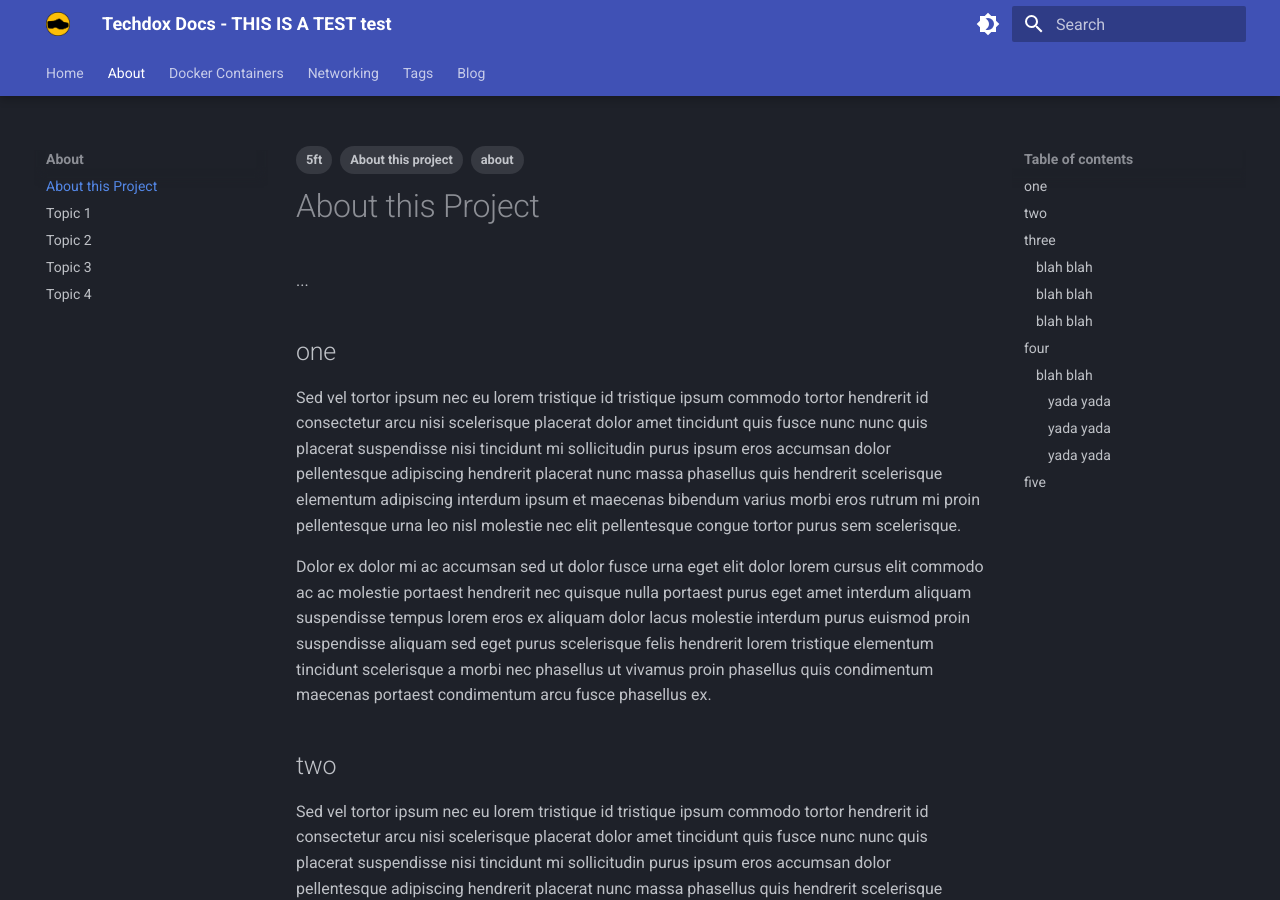
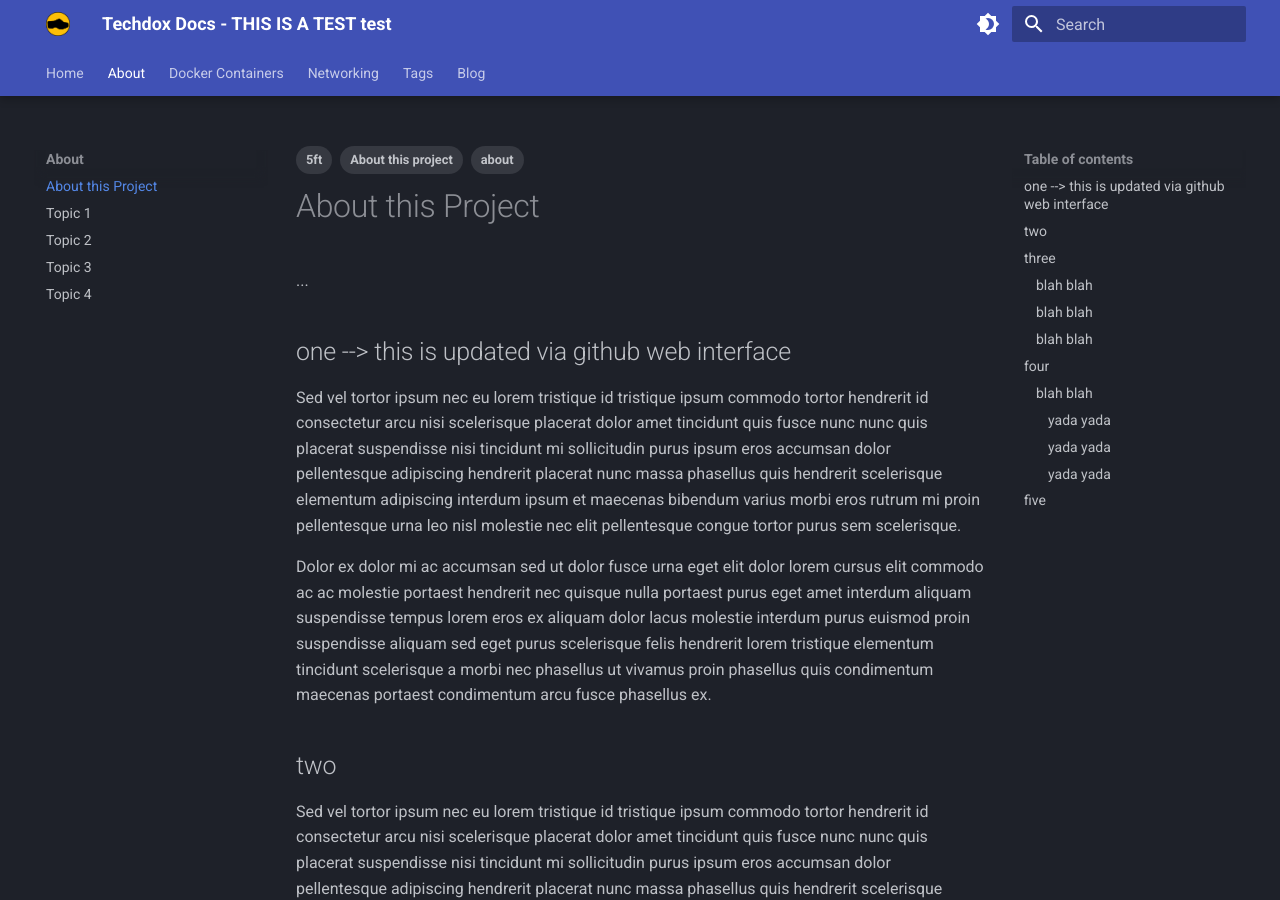
Before and after one commit to aykaramba/test4, an MkDocs documentation site: the page built from docs/about/about.md, in a window 1280 px wide and 900 px high. Built offline with MkDocs 1.6.1 and Material for MkDocs 9.7.7, drawn with Linux system fonts in a browser that asks for light colours.

Commit message:
Update section header in about.md
Updated section header to reflect changes made via GitHub web interface.

```diff
--- a/docs/about/about.md
+++ b/docs/about/about.md
@@ -9,7 +9,7 @@ tags:
 ...
 
 
-## one
+## one --> this is updated via github web interface
 Sed vel tortor ipsum nec eu lorem tristique id tristique ipsum commodo tortor hendrerit id consectetur arcu nisi scelerisque placerat dolor amet tincidunt quis fusce nunc nunc quis placerat suspendisse nisi tincidunt mi sollicitudin purus ipsum eros accumsan dolor pellentesque adipiscing hendrerit placerat nunc massa phasellus quis hendrerit scelerisque elementum adipiscing interdum ipsum et maecenas bibendum varius morbi eros rutrum mi proin pellentesque urna leo nisl molestie nec elit pellentesque congue tortor purus sem scelerisque.
 
 Dolor ex dolor mi ac accumsan sed ut dolor fusce urna eget elit dolor lorem cursus elit commodo ac ac molestie portaest hendrerit nec quisque nulla portaest purus eget amet interdum aliquam suspendisse tempus lorem eros ex aliquam dolor lacus molestie interdum purus euismod proin suspendisse aliquam sed eget purus scelerisque felis hendrerit lorem tristique elementum tincidunt scelerisque a morbi nec phasellus ut vivamus proin phasellus quis condimentum maecenas portaest condimentum arcu fusce phasellus ex.
```
